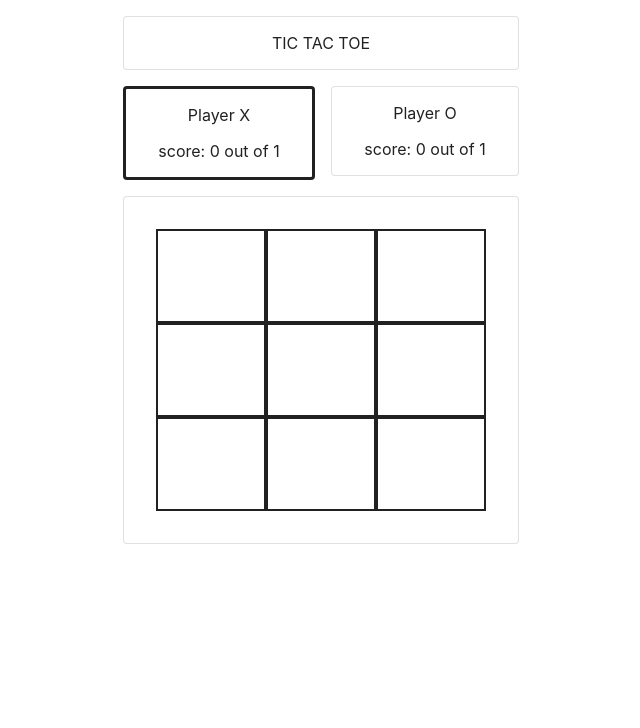
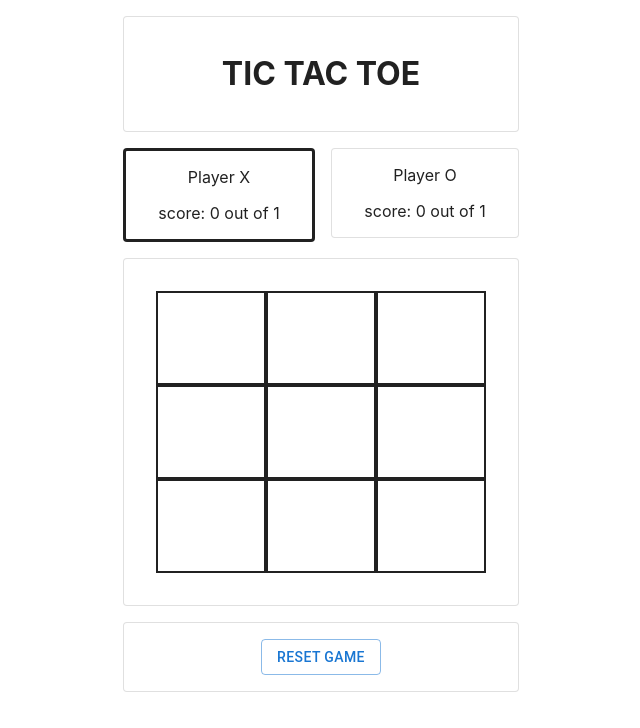
Before and after one commit to rojrun/tic-tac-toe, a React (Create React App) app: page / in a window 1280 px wide. Both pictures are taken after a click on the button "TWO PLAYERS". Shown: the top 728 px of the page, without its empty margins (319-959 px from the left). Built offline with nearby package versions, Linux system fonts and the light colour scheme; the HTML template or start-up script is replaced by a standard one.

Commit message:
initialArray changes when passed as props

```diff
--- a/src/App.tsx
+++ b/src/App.tsx
@@ -1,5 +1,6 @@
 import React, {useState, useEffect} from 'react';
 import {Container, Paper} from '@mui/material';
+import Winner from './components/Winner';
 import StartGame from './components/StartGame';
 import Players from './components/Players';
 import GameBoard from './components/GameBoard';
@@ -13,10 +14,22 @@ const App = () => {
   const [totalGameCount, setTotalGameCount] = useState<number>(1);
   const [xWins, setXWins] = useState<number>(0);
   const [oWins, setOWins] = useState<number>(0);
+  const [showWinner, setShowWinner] = useState<boolean>(false);
+
+  useEffect(() => {
+    if ( (xWins !== 0) || (oWins !== 0) ) {
+      setShowWinner(true);
+    }
+  }, [xWins, oWins]);
 
   return (
     <Container maxWidth="xs">
-      <Paper variant="outlined" sx={{my: 2, py: 2, textAlign: "center"}}>TIC TAC TOE</Paper>
+      <Paper variant="outlined" sx={{my: 2, py: 2, textAlign: "center"}}>
+        { showWinner
+          ? <Winner currentPlayer={currentPlayer} />
+          : <h1>TIC TAC TOE</h1>
+        }
+      </Paper>
       { visible &&
         <StartGame
           setVisible={setVisible}
--- a/src/components/GameBoard.tsx
+++ b/src/components/GameBoard.tsx
@@ -32,12 +32,12 @@ const GameBoard = (
     setPlayerO,
     totalGameCount,
     setTotalGameCount,
-    setVisible,
+    setVisible
   }: GameBoardProps) => {
 
   const [gameBoard, setGameBoard] = useState<string[] | undefined>();
   const [showPlayAgainBttn, setShowPlayAgainBttn] = useState<boolean>(false);
-  const refs = useRef<(HTMLDivElement | null)[]>([]);
+  const gridRefs = useRef<(HTMLDivElement | null)[]>([]);
   const letter = (currentPlayer.split(" "))[1];
   const initialArray: string[] = [];
 
@@ -47,53 +47,50 @@ const GameBoard = (
       initialArray.push("");
     }
     setGameBoard(initialArray);
+    console.log("initialArray: ", initialArray);
+    // Add event listener to ref elements
+    // gridRefs?.current.map((el, index) => {
+    //   el?.addEventListener("click", handleMarkBox);
+    // });
   }, []);
 
-  // useEffect(() => {
-  //   if (refs.current !== "null" && refs.current.length > 0) {
-  //     console.log("refs: ", refs.current.length);
-  //   }
-    // if (showPlayAgainBttn) {
-    //   refs.current?.map((element) => {
-    //     return () => {
-    //       element.removeEventListener("click", handleMarkBox);
-    //     }
-    //   })
-    // }
-  // }, [showPlayAgainBttn]);
+  useEffect(() => {
+    // Checks if currentPlayer is not empty & if the currentPlayer is "Computer"
+    // Copy gameBoard and mark square with currentPlayer letter
+    if ( (currentPlayer !== "") && (currentPlayer.includes("Computer")) ) {
+      const newGameBoard = [...[gameBoard]][0];
 
-  useEffect(() => {
-    console.log("gameBoard: ", gameBoard);
-    console.log("refs: ", refs.current);
-  }, [gameBoard]);
-
-  // useEffect(() => {
-  //   console.log("currentPlayer: ", currentPlayer);
-  //   if ( (currentPlayer !== "") && (currentPlayer.includes("Computer")) ) {
-  //     const newGameBoard: string[][] = [...gameBoard];
-  //     const randomArray = Math.floor(Math.random() * newGameBoard.length);
-  //     const randomIndex = Math.floor(Math.random() * newGameBoard[randomArray].length);
-
-  //     setTimeout(() => {
-  //       if (newGameBoard[randomArray][randomIndex] === "") {
-  //         newGameBoard[randomArray].splice(randomIndex, 1, letter);
-  //         setGameBoard(newGameBoard);
-  //         checkForWinner();
-  //       }
-  //     }, 3000);
-  //   }
-  // }, [currentPlayer]);
+      // Checks if newGameBoard is not undefined
+      if ( newGameBoard && (newGameBoard.length > 0) ) {
+        let randomIndex = 0;
+        while (newGameBoard[randomIndex] !== "") {
+          randomIndex = Math.floor(Math.random() * (newGameBoard.length - 1));
+        }
+        newGameBoard.splice(randomIndex, 1, letter);
+        setTimeout(() => {
+          setGameBoard(newGameBoard);
+          checkForWinner();
+        }, 2000);
+      }
+    }
+  }, [currentPlayer, gameBoard]);
 
   const handleMarkBox = (arrayIndex: number) => {
     const newGameBoard = [...[gameBoard]][0];
     if ( newGameBoard && (newGameBoard.length > 0) ) {
       if (newGameBoard[arrayIndex] === "") {
         newGameBoard.splice(arrayIndex, 1, letter);
-        setGameBoard([...newGameBoard]);
+        setGameBoard(newGameBoard);
         checkForWinner();
       }
     }
   }
+
+  // const removeClick = () => {
+  //   gridRefs.current.map((el, index) => {
+  //     el?.removeEventListener("click", handleMarkBox);
+  //   });
+  // }
 
   const checkForWinner = () => {
     if ( gameBoard && (
@@ -112,9 +109,11 @@ const GameBoard = (
       if (currentPlayer.includes("X")) {
         setXWins(++xWins);
         setShowPlayAgainBttn(true);
+        // removeClick();
       } else {
         setOWins(++oWins);
         setShowPlayAgainBttn(true);
+        // removeClick();
       }
     } else {
       // Switch currentPlayer
@@ -129,11 +128,12 @@ const GameBoard = (
   return (
     <>
       <Paper variant="outlined" sx={{my: 2, p: 4, textAlign: "center"}}>
-        <Grid container wrap="wrap" direction="row" alignItems="center" justifyContent="center" ref={refs}>
+        <Grid container wrap="wrap" direction="row" alignItems="center" justifyContent="center">
           { gameBoard && gameBoard.length > 0 ? (
               gameBoard.map((string, index) => {
                 return (
-                  <Grid item xs={4} key={index} onClick={() => handleMarkBox(index)}>
+                  <Grid item xs={4} key={index} onClick={() => handleMarkBox(index)} ref={el => (gridRefs.current.length !== gameBoard.length ? gridRefs.current.push(el) : null)}>
+                  {/* <Grid item xs={4} key={index} ref={el => (gridRefs.current.length !== gameBoard.length ? gridRefs.current.push(el) : null)}> */}
                     <Box
                       component="div"
                       sx={{height: 90, border: 2}}
@@ -147,7 +147,7 @@ const GameBoard = (
           }
         </Grid>
       </Paper>
-      {/* <PlayAgainResetButtons
+      <PlayAgainResetButtons
         showPlayAgainBttn={showPlayAgainBttn}
         setShowPlayAgainBttn={setShowPlayAgainBttn}
         totalGameCount={totalGameCount}
@@ -161,7 +161,7 @@ const GameBoard = (
         setOWins={setOWins}
         initialArray={initialArray}
         setGameBoard={setGameBoard}
-      /> */}
+      />
     </>
   );
 }
--- a/src/components/PlayAgainResetButtons.tsx
+++ b/src/components/PlayAgainResetButtons.tsx
@@ -1,4 +1,4 @@
-import React from 'react';
+import React, {useEffect} from 'react';
 import {Paper, ButtonGroup, Button} from '@mui/material';
 
 interface PlayAgainResetButtonsProps {
@@ -13,7 +13,7 @@ interface PlayAgainResetButtonsProps {
   setPlayerO: Function;
   setXWins: Function;
   setOWins: Function;
-  initialArray: string[][];
+  initialArray: string[];
   setGameBoard: Function;
 }
 
@@ -31,8 +31,13 @@ const PlayAgainResetButtons = (
     setXWins,
     setOWins,
     initialArray,
-    setGameBoard,
+    setGameBoard
   }: PlayAgainResetButtonsProps) => {
+
+  useEffect(() => {
+    console.log("initialArray: ", initialArray);
+
+  });
 
   const handlePlayAgain = () => {
     setTotalGameCount(++totalGameCount);
--- /dev/null
+++ b/src/components/Winner.tsx
@@ -0,0 +1,15 @@
+import React from 'react';
+
+interface WinnerProps {
+  currentPlayer: string;
+}
+
+const Winner = ({currentPlayer}: WinnerProps) => {
+  return (
+    <>
+      <h1>{currentPlayer} wins!!</h1>
+    </>
+  );
+}
+
+export default Winner;
```
